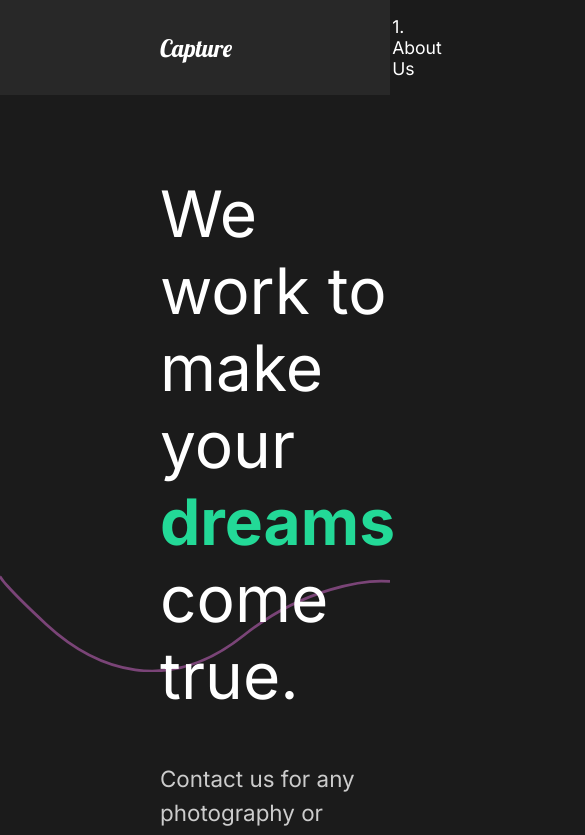
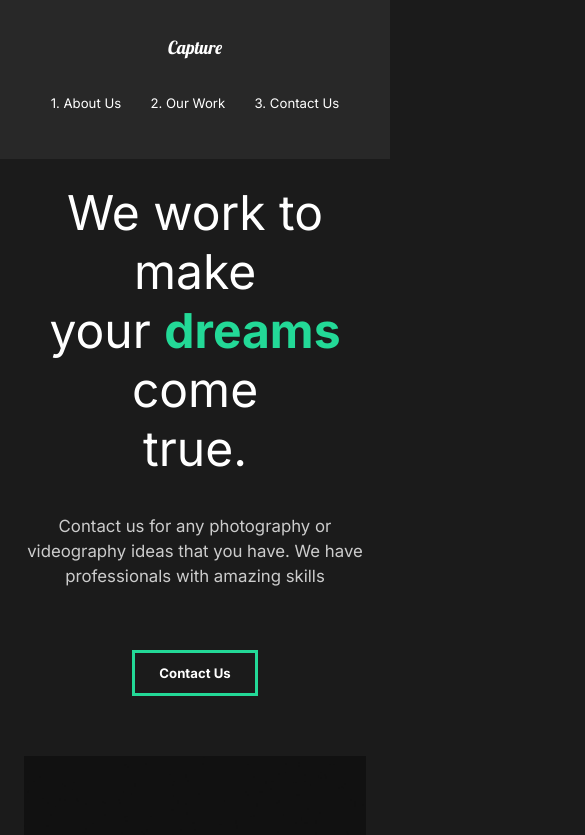
Before and after one commit to Michael-Melis/capture-build-michael, a React (Create React App) app: page / in a window 390 px wide. Shown: the top 835 px of the page, 585 px wide, since content can reach past the window. Built offline with nearby package versions, Linux system fonts and the light colour scheme.

Commit message:
Mobile friendly

```diff
--- a/src/components/GlobalStyle.js
+++ b/src/components/GlobalStyle.js
@@ -10,6 +10,12 @@
     background: #1b1b1b;
     font-family: 'Inter',sans-serif;
     overflow-x: hidden;
+}
+html {
+    @media (max-width:1700px){
+        font-size: 75%;
+    }
+
 }
 button{
     font-weight: bold;
--- a/src/components/Nav.js
+++ b/src/components/Nav.js
@@ -52,5 +52,21 @@
     padding-left: 10rem;
     position: relative;
   }
+  @media (max-width: 1300px) {
+    flex-direction: column;
+    padding: 2rem 1rem;
+    #logo {
+      display: inline-block;
+      margin: 1rem;
+    }
+    ul {
+      padding: 2rem;
+      justify-content: space-around;
+      width: 100%;
+      li {
+        padding: 0;
+      }
+    }
+  }
 `;
 export default Nav;
--- a/src/components/ServicesSection.js
+++ b/src/components/ServicesSection.js
@@ -66,6 +66,9 @@
 const Cards = styled.div`
   display: flex;
   flex-wrap: wrap;
+  @media (max-width: 1300px) {
+    justify-content: center;
+  }
 `;
 const Card = styled.div`
   flex-basis: 20rem;
--- a/src/components/useScroll.js
+++ b/src/components/useScroll.js
@@ -4,7 +4,7 @@
 
 export const useScroll = () => {
   const controls = useAnimation();
-  const [element, view] = useInView({ threshold: 0.5 });
+  const [element, view] = useInView({ threshold: 0.3 });
   if (view) {
     controls.start("show");
   } else {
--- a/src/pages/ContactUs.js
+++ b/src/pages/ContactUs.js
@@ -49,10 +49,18 @@
   padding: 5rem 10rem;
   color: #353535;
   min-height: 90vh;
+  @media (max-width: 1500px) {
+    padding: 2rem;
+
+    font-size: 0.5rem;
+  }
 `;
 const Title = styled.div`
   margin-bottom: 4rem;
   color: black;
+  @media (max-width: 1300px) {
+    margin-top: 5rem;
+  }
 `;
 const Hide = styled.div`
   overflow: hidden;
--- a/src/pages/MovieDetail.js
+++ b/src/pages/MovieDetail.js
@@ -74,6 +74,10 @@
   margin: 5rem 10rem;
   align-items: center;
   justify-content: space-around;
+  @media (max-width: 1500px) {
+    display: block;
+    margin: 2rem 2rem;
+  }
 `;
 const AwardStyle = styled.div`
   padding: 5rem;
--- a/src/pages/OurWork.js
+++ b/src/pages/OurWork.js
@@ -68,6 +68,9 @@
   h2 {
     padding: 1rem 0rem;
   }
+  @media (max-width: 1300px) {
+    padding: 2rem 2rem;
+  }
 `;
 const Movie = styled(motion.div)`
   padding-bottom: 10rem;
--- a/src/styles.js
+++ b/src/styles.js
@@ -8,6 +8,11 @@
   justify-content: space-between;
   padding: 5rem 10rem;
   color: white;
+  @media (max-width: 1300px) {
+    display: block;
+    padding: 2rem 2rem;
+    text-align: center;
+  }
 `;
 export const Description = styled.div`
   flex: 1;
@@ -15,6 +20,12 @@
   z-index: 2;
   h2 {
     font-weight: lighter;
+  }
+  @media (max-width: 1300px) {
+    padding: 0;
+    button {
+      margin: 2rem 0rem 5rem 0rem;
+    }
   }
 `;
 export const Image = styled.div`
```
